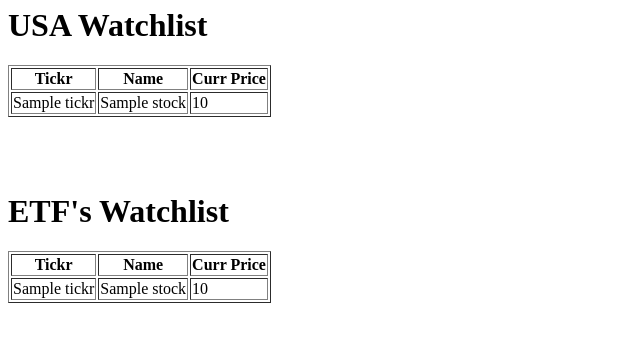
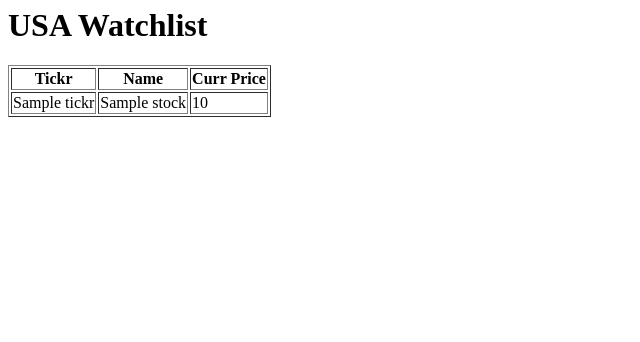
Before and after one commit to scriptwriter/fomo, a Python web app: template templates/index.html in a window 1280 px wide. Shown: the part 187-529 px from the top of the page, without its empty margins (0-640 px from the left). Run offline with Jinja, Linux system fonts and the light colour scheme; the template is opened without the code that fills it: most values are stand-ins (such as "Sample title", 1, 10 or a date in 2020).

Commit message:
remove etf section from template

```diff
--- a/templates/index.html
+++ b/templates/index.html
@@ -48,25 +48,5 @@
   </br>
   </br>
 
-  <h1>ETF's Watchlist</h1>
-  <table border="1" class="dataframe">
-      <thead>
-          <tr>
-              <th>Tickr</th>
-              <th>Name</th>
-              <th>Curr Price</th>
-  	      </tr>
-      </thead>
-      {% for stock in data3 %}
-      <tbody>
-          <tr>
-              <td align="left">{{stock.tickr}}</td>
-              <td align="center">{{stock.stock_name}}</td>
-              <td align="left">{{stock.stock_price}}</td>
-          </tr>
-      </tbody>
-      {% endfor %}
-  </table>
-
 </body>
 </html>
```
